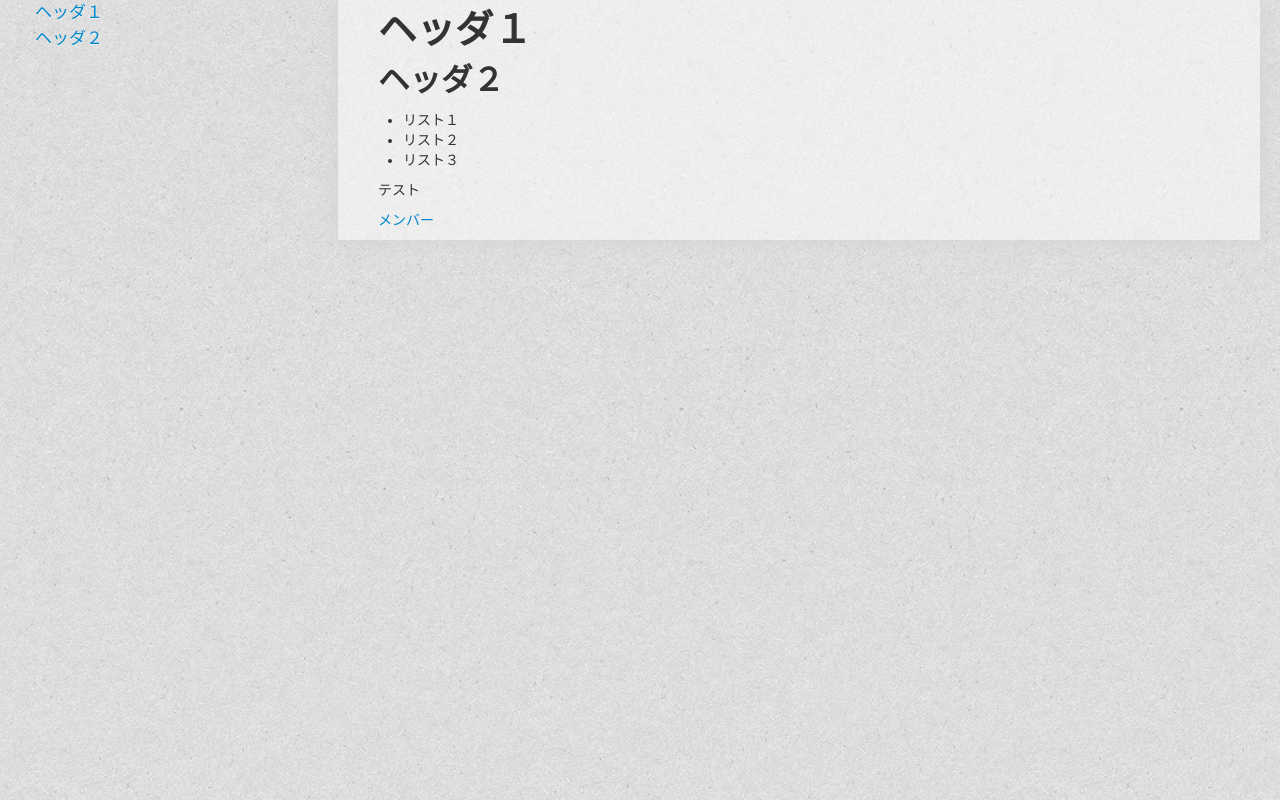
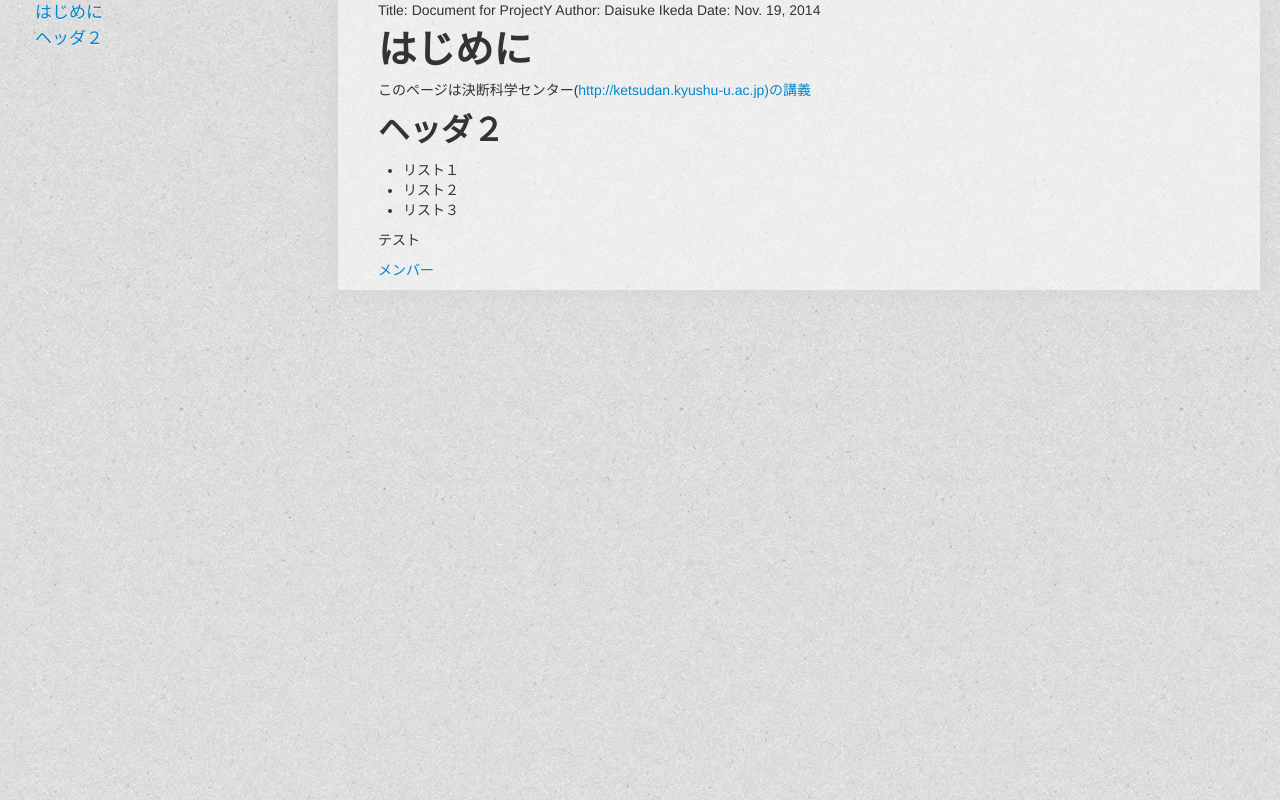
Before and after one commit to DaisukeIkeda/DS3ProjectY, a plain HTML site: page index.html in a window 1280 px wide. Drawn offline with nearby package versions, Linux system fonts and the light colour scheme.

Commit message:
modify index.html

```diff
--- a/index.html
+++ b/index.html
@@ -35,10 +35,14 @@
   <div class="container-fluid">
     <div class="row-fluid">
       <div class="span3">
-        <ul class="nav nav-list"><li><a href="#____">ヘッダ１</a></li><li><a href="#____">ヘッダ２</a></li></ul>
+        <ul class="nav nav-list"><li><a href="#____">はじめに</a></li><li><a href="#____">ヘッダ２</a></li></ul>
       </div>
       <div class="span9 main">
-        <a name="____"></a><h1>ヘッダ１<a class="anchorlink" href="#____"></a></h1>
+        <p>Title:  Document for ProjectY
+Author: Daisuke Ikeda
+Date:   Nov. 19, 2014</p>
+<a name="____"></a><h1>はじめに<a class="anchorlink" href="#____"></a></h1>
+<p>このページは決断科学センター(<a href="http://ketsudan.kyushu-u.ac.jp)の講義">http://ketsudan.kyushu-u.ac.jp)の講義</a></p>
 <a name="____"></a><h2>ヘッダ２<a class="anchorlink" href="#____"></a></h2>
 <ul class="list">
 <li>リスト１</li>
```
